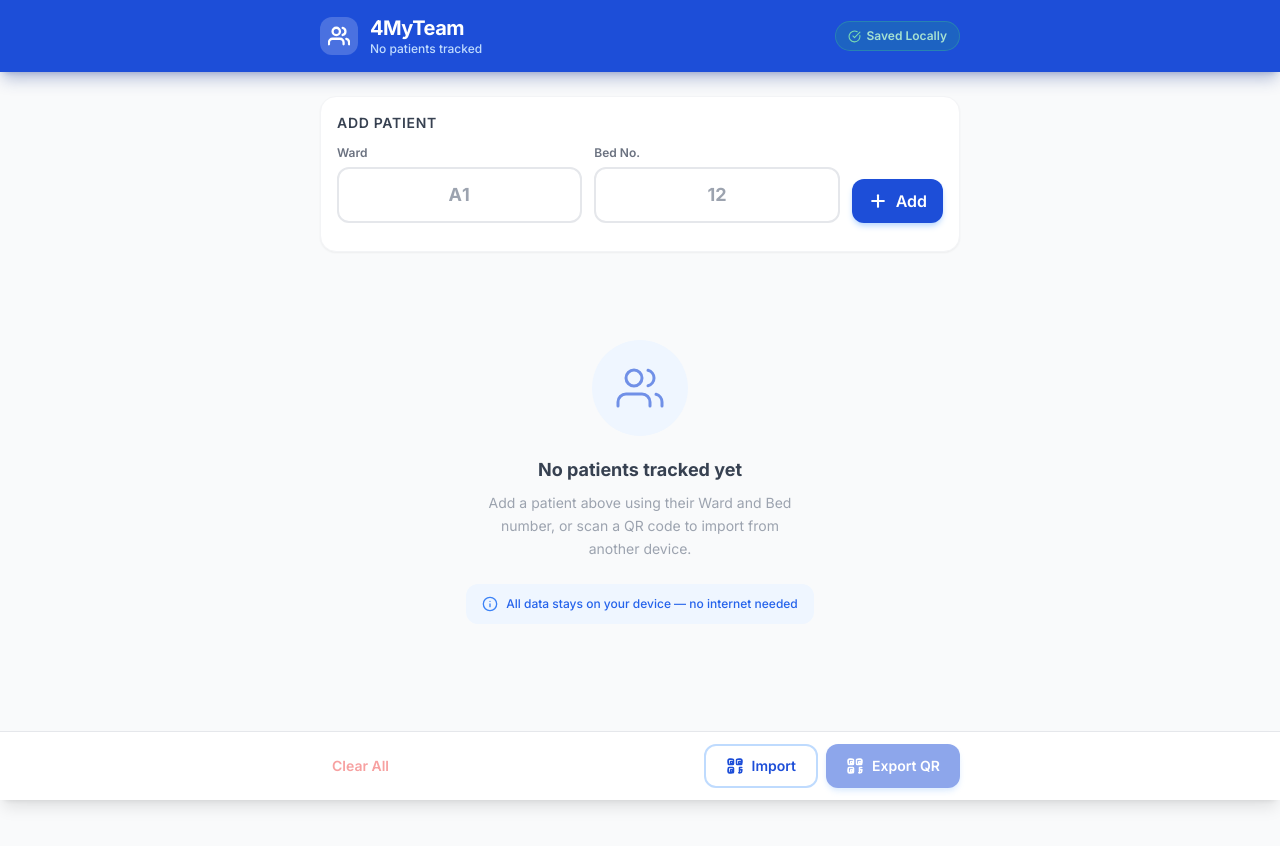
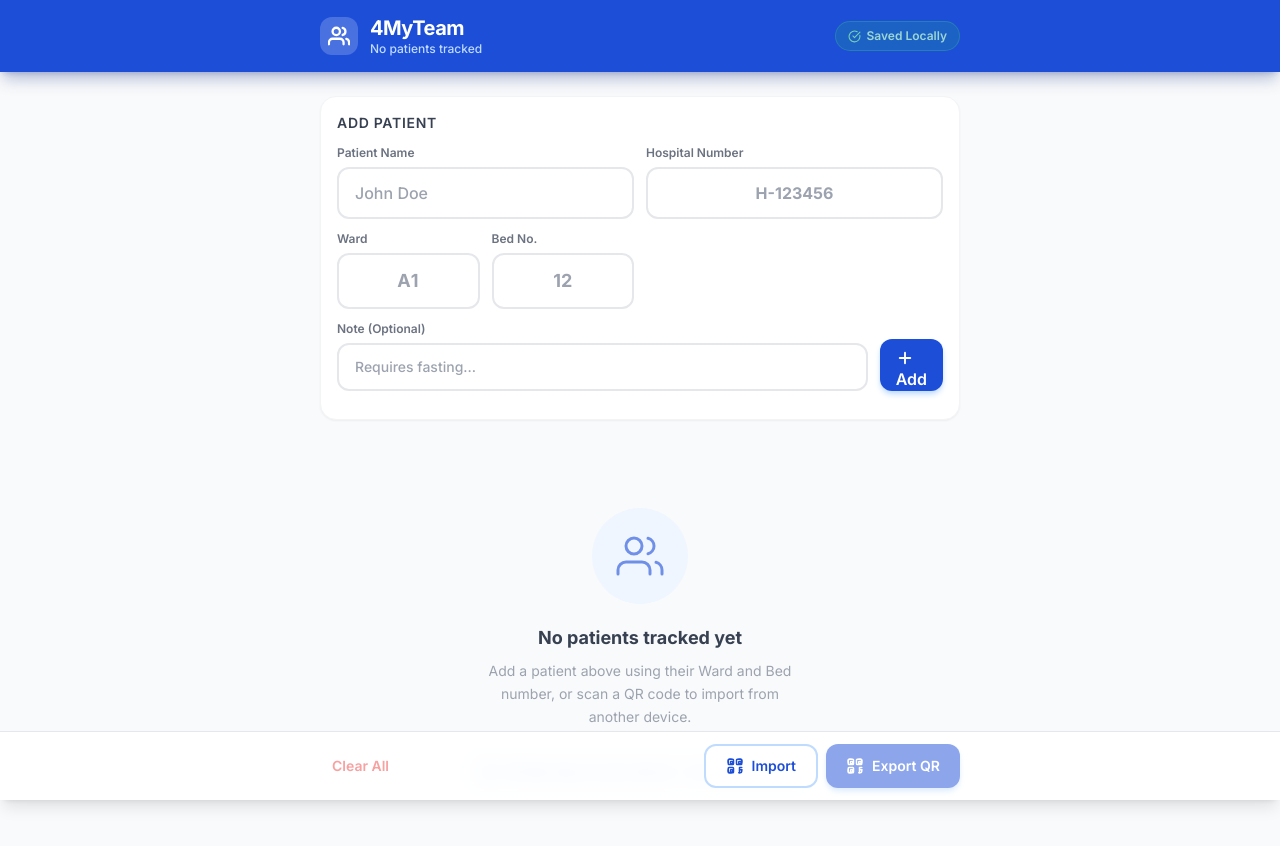
Before and after one commit to mycontribusion/4MyTeam, a React (Vite) app: page / in a window 1280 px wide. Shown: the top 846 px of the page. Before the commit the page ends 800 px from the top, so only its background shows below. Built offline with nearby package versions, Linux system fonts and the light colour scheme.

Commit message:
pt name, number

```diff
--- a/src/App.jsx
+++ b/src/App.jsx
@@ -39,20 +39,27 @@ export default function App() {
         }
     }, [patients])
 
-    const addPatient = useCallback(({ ward, bed }) => {
-        const wardTrimmed = ward.trim().toUpperCase()
-        const bedTrimmed = bed.trim()
-        if (!wardTrimmed || !bedTrimmed) return false
+    const addPatient = useCallback(({ name, hospitalNumber, ward, bed, note }) => {
+        const n = name.trim()
+        const h = hospitalNumber.trim()
+        const w = ward.trim().toUpperCase()
+        const b = bed.trim()
+        const t = note.trim()
+
+        if (!w && !h && !n) return false
 
         // Duplicate check
-        const exists = patients.some(
-            (p) => p.ward === wardTrimmed && p.bed === bedTrimmed
-        )
+        const exists = patients.some((p) => {
+            if (h && p.hospitalNumber === h) return true;
+            if (!h && p.name === n && p.ward === w && p.bed === b && (n || w || b)) return true;
+            return false;
+        })
+
         if (exists) return 'duplicate'
 
         setPatients((prev) => [
             ...prev,
-            { id: generateId(), ward: wardTrimmed, bed: bedTrimmed },
+            { id: generateId(), name: n, hospitalNumber: h, ward: w, bed: b, note: t },
         ])
         return true
     }, [patients])
@@ -66,21 +73,30 @@ export default function App() {
         setShowConfirmClear(false)
     }, [])
 
-    // Merge imported patients, deduplicate by ward+bed
+    // Merge imported patients, deduplicate
     const importPatients = useCallback((incoming) => {
         setPatients((prev) => {
-            const existingKeys = new Set(prev.map((p) => `${p.ward}|${p.bed}`))
+            const existingHospNums = new Set(prev.filter(p => p.hospitalNumber).map(p => p.hospitalNumber))
+            const existingCombos = new Set(prev.filter(p => !p.hospitalNumber).map(p => `${p.name}|${p.ward}|${p.bed}`))
+
             const newOnes = incoming
-                .filter((p) => {
-                    const w = (p.w || p.ward || '').trim().toUpperCase()
-                    const b = (p.b || p.bed || '').trim()
-                    return w && b && !existingKeys.has(`${w}|${b}`)
-                })
                 .map((p) => ({
                     id: generateId(),
+                    name: (p.n || p.name || '').trim(),
+                    hospitalNumber: (p.h || p.hospitalNumber || '').trim(),
                     ward: (p.w || p.ward || '').trim().toUpperCase(),
                     bed: (p.b || p.bed || '').trim(),
+                    note: (p.t || p.note || '').trim(),
                 }))
+                .filter((p) => {
+                    if (!p.name && !p.hospitalNumber && !p.ward) return false;
+                    if (p.hospitalNumber && existingHospNums.has(p.hospitalNumber)) return false;
+                    if (!p.hospitalNumber && existingCombos.has(`${p.name}|${p.ward}|${p.bed}`)) return false;
+
+                    if (p.hospitalNumber) existingHospNums.add(p.hospitalNumber);
+                    else existingCombos.add(`${p.name}|${p.ward}|${p.bed}`);
+                    return true;
+                })
             return [...prev, ...newOnes]
         })
         setShowScanner(false)
--- a/src/components/AddPatientForm.jsx
+++ b/src/components/AddPatientForm.jsx
@@ -2,40 +2,50 @@ import { useState, useRef } from 'react'
 import { Plus } from 'lucide-react'
 
 export default function AddPatientForm({ onAdd }) {
+    const [name, setName] = useState('')
+    const [hospitalNumber, setHospitalNumber] = useState('')
     const [ward, setWard] = useState('')
     const [bed, setBed] = useState('')
+    const [note, setNote] = useState('')
     const [error, setError] = useState('')
+
+    const hospNumRef = useRef(null)
+    const wardRef = useRef(null)
     const bedRef = useRef(null)
+    const noteRef = useRef(null)
 
     const handleSubmit = (e) => {
         e.preventDefault()
         setError('')
 
-        if (!ward.trim()) {
-            setError('Ward is required.')
-            return
-        }
-        if (!bed.trim()) {
-            setError('Bed number is required.')
+        const n = name.trim()
+        const h = hospitalNumber.trim()
+        const w = ward.trim()
+
+        if (!w && !h && !n) {
+            setError('Please provide at least a Name, Hospital Number, or Ward.')
             return
         }
 
-        const result = onAdd({ ward, bed })
+        const result = onAdd({ name, hospitalNumber, ward, bed, note })
         if (result === 'duplicate') {
-            setError(`Ward ${ward.trim().toUpperCase()} Bed ${bed.trim()} is already on the list.`)
+            setError('A patient with this Hospital Number (or identical details) already exists.')
             return
         }
         if (result) {
+            setName('')
+            setHospitalNumber('')
             setWard('')
             setBed('')
+            setNote('')
             setError('')
         }
     }
 
-    const handleWardKeyDown = (e) => {
+    const handleKeyDown = (e, nextRef) => {
         if (e.key === 'Enter') {
             e.preventDefault()
-            bedRef.current?.focus()
+            nextRef.current?.focus()
         }
     }
 
@@ -45,26 +55,59 @@ export default function AddPatientForm({ onAdd }) {
                 Add Patient
             </h2>
             <form id="add-patient-form" onSubmit={handleSubmit}>
-                <div className="flex gap-3 mb-3">
-                    <div className="flex-1">
+                <div className="grid grid-cols-2 md:grid-cols-4 gap-3 mb-3">
+                    <div className="col-span-2 md:col-span-2">
+                        <label htmlFor="input-name" className="block text-xs font-semibold text-gray-500 mb-1.5">
+                            Patient Name
+                        </label>
+                        <input
+                            id="input-name"
+                            type="text"
+                            className="input-field text-left font-medium text-base"
+                            placeholder="John Doe"
+                            value={name}
+                            onChange={(e) => { setName(e.target.value); setError('') }}
+                            onKeyDown={(e) => handleKeyDown(e, hospNumRef)}
+                            autoComplete="off"
+                        />
+                    </div>
+                    <div className="col-span-2 md:col-span-2">
+                        <label htmlFor="input-hospnum" className="block text-xs font-semibold text-gray-500 mb-1.5">
+                            Hospital Number
+                        </label>
+                        <input
+                            id="input-hospnum"
+                            ref={hospNumRef}
+                            type="text"
+                            className="input-field text-center font-bold text-base"
+                            placeholder="H-123456"
+                            value={hospitalNumber}
+                            onChange={(e) => { setHospitalNumber(e.target.value); setError('') }}
+                            onKeyDown={(e) => handleKeyDown(e, wardRef)}
+                            autoComplete="off"
+                        />
+                    </div>
+
+                    <div className="col-span-1 md:col-span-1">
                         <label htmlFor="input-ward" className="block text-xs font-semibold text-gray-500 mb-1.5">
                             Ward
                         </label>
                         <input
                             id="input-ward"
+                            ref={wardRef}
                             type="text"
                             className="input-field text-center font-bold uppercase text-lg tracking-wider"
                             placeholder="A1"
                             value={ward}
                             onChange={(e) => { setWard(e.target.value); setError('') }}
-                            onKeyDown={handleWardKeyDown}
+                            onKeyDown={(e) => handleKeyDown(e, bedRef)}
                             maxLength={10}
                             autoCapitalize="characters"
                             autoComplete="off"
                             spellCheck={false}
                         />
                     </div>
-                    <div className="flex-1">
+                    <div className="col-span-1 md:col-span-1">
                         <label htmlFor="input-bed" className="block text-xs font-semibold text-gray-500 mb-1.5">
                             Bed No.
                         </label>
@@ -76,22 +119,43 @@ export default function AddPatientForm({ onAdd }) {
                             placeholder="12"
                             value={bed}
                             onChange={(e) => { setBed(e.target.value); setError('') }}
+                            onKeyDown={(e) => handleKeyDown(e, noteRef)}
                             maxLength={10}
                             autoComplete="off"
                             spellCheck={false}
                             inputMode="text"
                         />
                     </div>
+
+                    <div className="col-span-2 md:col-span-4 flex gap-3">
+                        <div className="flex-1">
+                            <label htmlFor="input-note" className="block text-xs font-semibold text-gray-500 mb-1.5">
+                                Note (Optional)
+                            </label>
+                            <input
+                                id="input-note"
+                                ref={noteRef}
+                                type="text"
+                                className="input-field text-left text-sm"
+                                placeholder="Requires fasting..."
+                                value={note}
+                                onChange={(e) => { setNote(e.target.value); setError('') }}
+                                autoComplete="off"
+                            />
+                        </div>
+
                         <div className="flex items-end">
                             <button
                                 id="btn-add-patient"
                                 type="submit"
-                            className="btn-primary px-4"
+                                className="btn-primary px-4 pb-0"
                                 aria-label="Add patient"
+                                style={{ minHeight: '48px' }}
                             >
-                            <Plus size={20} strokeWidth={2.5} />
-                            <span className="hidden sm:inline">Add</span>
+                                <Plus size={20} className="sm:hidden" strokeWidth={2.5} />
+                                <span className="hidden sm:inline flex items-center gap-1"><Plus size={18} strokeWidth={2.5} /> Add</span>
                             </button>
+                        </div>
                     </div>
                 </div>
 
--- a/src/components/PatientCard.jsx
+++ b/src/components/PatientCard.jsx
@@ -1,9 +1,10 @@
 import { Trash2 } from 'lucide-react'
 
 export default function PatientCard({ patient, onDelete }) {
-    const { id, ward, bed } = patient
+    const { id, name, hospitalNumber, ward, bed, note } = patient
 
-    // Generate a color based on ward string for visual variety
+    // Generate a color based on ward or name or id string for visual variety
+    const colorStr = ward || name || id || ''
     const wardColors = [
         'bg-blue-100 text-blue-800 border-blue-200',
         'bg-purple-100 text-purple-800 border-purple-200',
@@ -12,48 +13,60 @@ export default function PatientCard({ patient, onDelete }) {
         'bg-pink-100 text-pink-800 border-pink-200',
         'bg-indigo-100 text-indigo-800 border-indigo-200',
     ]
-    const colorIdx = ward.charCodeAt(0) % wardColors.length
-    const wardColor = wardColors[colorIdx]
+    const colorIdx = colorStr.charCodeAt(0) % wardColors.length || 0
+    const badgeColor = wardColors[colorIdx]
 
     return (
         <div
-            className="card p-4 flex items-center gap-4 group"
+            className="card p-4 flex flex-col sm:flex-row gap-4 group"
             role="listitem"
-            aria-label={`Ward ${ward}, Bed ${bed}`}
         >
-            {/* Ward badge */}
-            <div className={`flex-shrink-0 rounded-xl border-2 px-3 py-2 text-center min-w-[56px] ${wardColor}`}>
-                <div className="text-xs font-semibold uppercase tracking-wider opacity-70">Ward</div>
-                <div className="text-lg font-extrabold leading-tight">{ward}</div>
+            <div className="flex items-start sm:items-center gap-4 flex-1 min-w-0">
+
+                {/* Ward/Bed or Initial Badge */}
+                <div className={`flex-shrink-0 flex flex-col items-center justify-center rounded-xl border-2 px-3 py-2 text-center min-w-[64px] min-h-[64px] ${badgeColor}`}>
+                    {ward || bed ? (
+                        <>
+                            {ward && <div className="text-xs font-semibold uppercase tracking-wider opacity-70 leading-none mb-1">{ward}</div>}
+                            {bed && <div className="text-xl font-extrabold leading-tight">{bed}</div>}
+                            {!bed && ward && <div className="text-xl font-extrabold leading-tight">-</div>}
+                        </>
+                    ) : (
+                        <div className="text-2xl font-extrabold uppercase leading-none">
+                            {name ? name.charAt(0) : '?'}
+                        </div>
+                    )}
                 </div>
 
-            {/* Bed info */}
-            <div className="flex-1 min-w-0">
-                <div className="text-xs font-semibold text-gray-400 uppercase tracking-wider">Bed</div>
-                <div className="text-2xl font-extrabold text-gray-900 leading-tight">{bed}</div>
+                {/* Patient Info */}
+                <div className="flex-1 min-w-0 flex flex-col justify-center">
+                    <div className="flex items-center gap-2 mb-0.5 flex-wrap">
+                        {name && <div className="text-lg font-bold text-gray-900 leading-tight truncate">{name}</div>}
+                        {hospitalNumber && (
+                            <span className="inline-flex items-center px-2 py-0.5 rounded text-xs font-medium bg-gray-100 text-gray-800 whitespace-nowrap overflow-hidden text-ellipsis">
+                                {hospitalNumber}
+                            </span>
+                        )}
+                    </div>
+                    {(!name && !hospitalNumber) && (
+                        <div className="text-sm font-medium text-gray-500 italic">No name provided</div>
+                    )}
+                    {note && <div className="text-sm text-gray-600 mt-1 line-clamp-2">{note}</div>}
+                </div>
             </div>
 
-            {/* Hospital icon accent */}
-            <div className="hidden sm:flex flex-shrink-0 bg-gray-50 rounded-xl p-2 text-gray-300">
-                <svg xmlns="http://www.w3.org/2000/svg" width="20" height="20" viewBox="0 0 24 24" fill="none" stroke="currentColor" strokeWidth="1.5" strokeLinecap="round" strokeLinejoin="round">
-                    <path d="M12 6v4" />
-                    <path d="M14 14H10" />
-                    <path d="M15 18H9" />
-                    <path d="M3 2h18v20H3z" />
-                    <path d="M12 2v4" />
-                </svg>
-            </div>
-
-            {/* Delete button */}
+            {/* Delete button (moved to top right on mobile, aligned center on desktop) */}
+            <div className="flex justify-end sm:items-center -mt-2 sm:mt-0">
                 <button
                     id={`btn-delete-${id}`}
-                className="btn-icon text-gray-300 hover:text-red-500 hover:bg-red-50 focus:ring-red-200 flex-shrink-0 opacity-0 group-hover:opacity-100 focus:opacity-100 transition-opacity"
+                    className="btn-icon text-gray-300 hover:text-red-500 hover:bg-red-50 focus:ring-red-200 flex-shrink-0 opacity-100 sm:opacity-0 sm:group-hover:opacity-100 focus:opacity-100 transition-opacity"
                     onClick={() => onDelete(id)}
-                aria-label={`Remove Ward ${ward} Bed ${bed}`}
+                    aria-label="Remove patient"
                     title="Remove patient"
                 >
                     <Trash2 size={18} strokeWidth={2} />
                 </button>
             </div>
+        </div>
     )
 }
```
Also changed, not shown: src/components/ExportModal.jsx (+19 -3 lines). Lines whose indentation alone changed are shown as unchanged.
